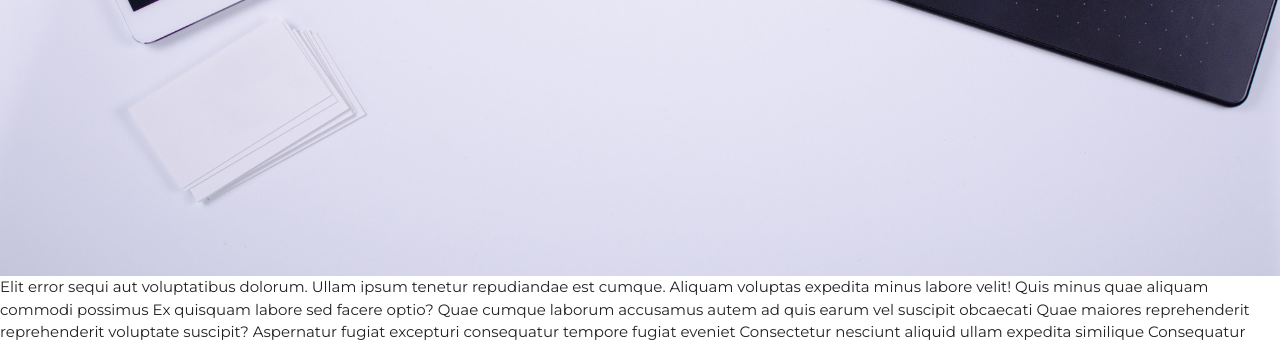
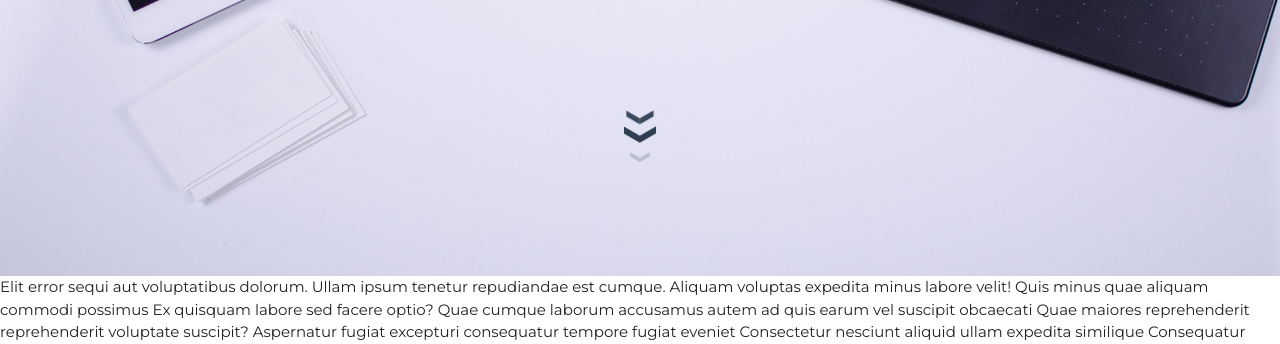
Before and after one commit to gourish13/blogarithm, a Flask app: page / in a window 1280 px wide. Shown: the part 524-868 px from the top of the page. Run offline with Flask 2, Linux system fonts and the light colour scheme; parts of the project's set-up code (start-up, migrations or seed data) failed here and were passed over.

Commit message:
added scroll arrow animation

```diff
--- a/src/static/css/index.css
+++ b/src/static/css/index.css
@@ -67,6 +67,94 @@
     font-size: 2vw;
 }
 
+.arrow-container {
+    display: flex;
+    justify-content: center;
+    align-items: center;
+    margin-top: 11vw;
+}
+
+.hide-arrow-container {
+    opacity: 0;
+}
+
+.arrow {
+  position: absolute;
+  width: 2.1rem;
+  height: 0.48rem;
+  opacity: 0;
+  transform: scale(0.3);
+  -webkit-animation: move-arrow 3s ease-out infinite;
+          animation: move-arrow 3s ease-out infinite;
+}
+
+.arrow:first-child {
+  -webkit-animation: move-arrow 3s ease-out 1s infinite;
+          animation: move-arrow 3s ease-out 1s infinite;
+}
+
+.arrow:nth-child(2) {
+  -webkit-animation: move-arrow 3s ease-out 2s infinite;
+          animation: move-arrow 3s ease-out 2s infinite;
+}
+
+.arrow:before,
+.arrow:after {
+  content: "";
+  position: absolute;
+  top: 0;
+  height: 100%;
+  width: 50%;
+  background: #2c3e50;
+}
+
+.arrow:before {
+  left: 0;
+  transform: skewY(30deg);
+}
+
+.arrow:after {
+  right: 0;
+  width: 50%;
+  transform: skewY(-30deg);
+}
+
+@-webkit-keyframes move-arrow {
+  25% {
+    opacity: 1;
+  }
+  33.3% {
+    opacity: 1;
+    transform: translateY(2.28rem);
+  }
+  66.6% {
+    opacity: 1;
+    transform: translateY(3.12rem);
+  }
+  100% {
+    opacity: 0;
+    transform: translateY(4.8rem) scale(0.5);
+  }
+}
+
+@keyframes move-arrow {
+  25% {
+    opacity: 1;
+  }
+  33.3% {
+    opacity: 1;
+    transform: translateY(2.28rem);
+  }
+  66.6% {
+    opacity: 1;
+    transform: translateY(3.12rem);
+  }
+  100% {
+    opacity: 0;
+    transform: translateY(4.8rem) scale(0.5);
+  }
+}
+
 .posts {
     float: left;
     width: 100%;
--- a/src/static/js/index.js
+++ b/src/static/js/index.js
@@ -2,10 +2,14 @@
   window.onload = function() {
     const nav = document.getElementsByTagName('nav')[0];
     const header = document.getElementsByClassName('header')[0];
+    const arrow = document.getElementsByClassName('arrow-container')[0];
     window.onscroll = function() {
       let scrollVal = window.pageYOffset;
-      if (scrollVal === 0)
+      arrow.classList.add('hide-arrow-container');
+      if (scrollVal === 0) {
+        arrow.classList.remove('hide-arrow-container');
         nav.classList = ['nav-hidden'];
+      }
       else if (scrollVal <= header.clientHeight && scrollVal > 0 && !nav.classList.contains('nav-transparent'))
         nav.classList = ['nav-transparent'];
       else if (scrollVal > header.clientHeight)
--- a/src/templates/index.html
+++ b/src/templates/index.html
@@ -20,6 +20,11 @@
     <div class="header">
         <h2>Blogarithm</h2>
         <p>SHARE TO OPEN A NEW WORLD</p>
+        <div class="arrow-container">
+            <div class="arrow"></div>
+            <div class="arrow"></div>
+            <div class="arrow"></div>
+        </div>
     </div>
     <div class="posts">
         <p>
```
